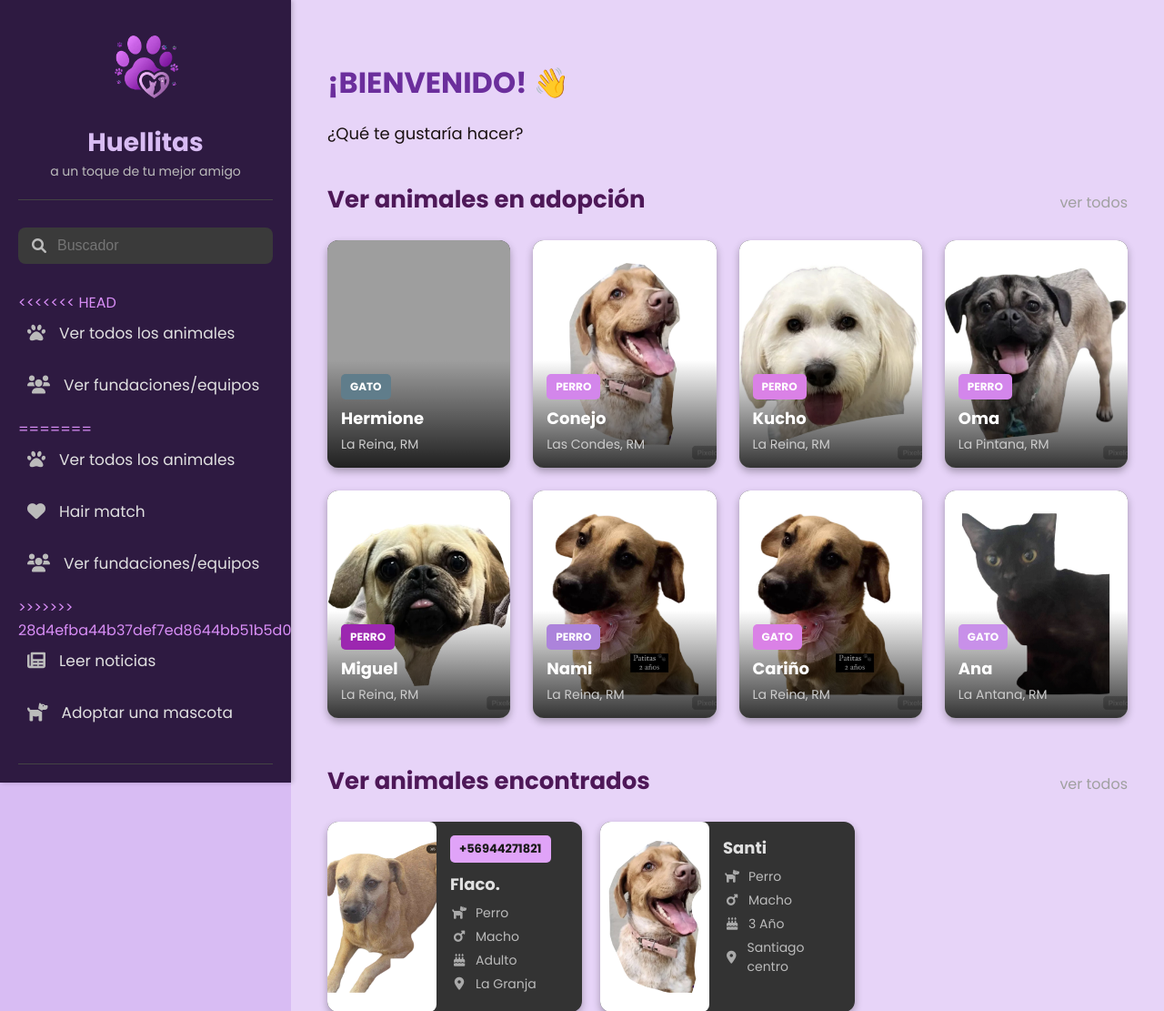
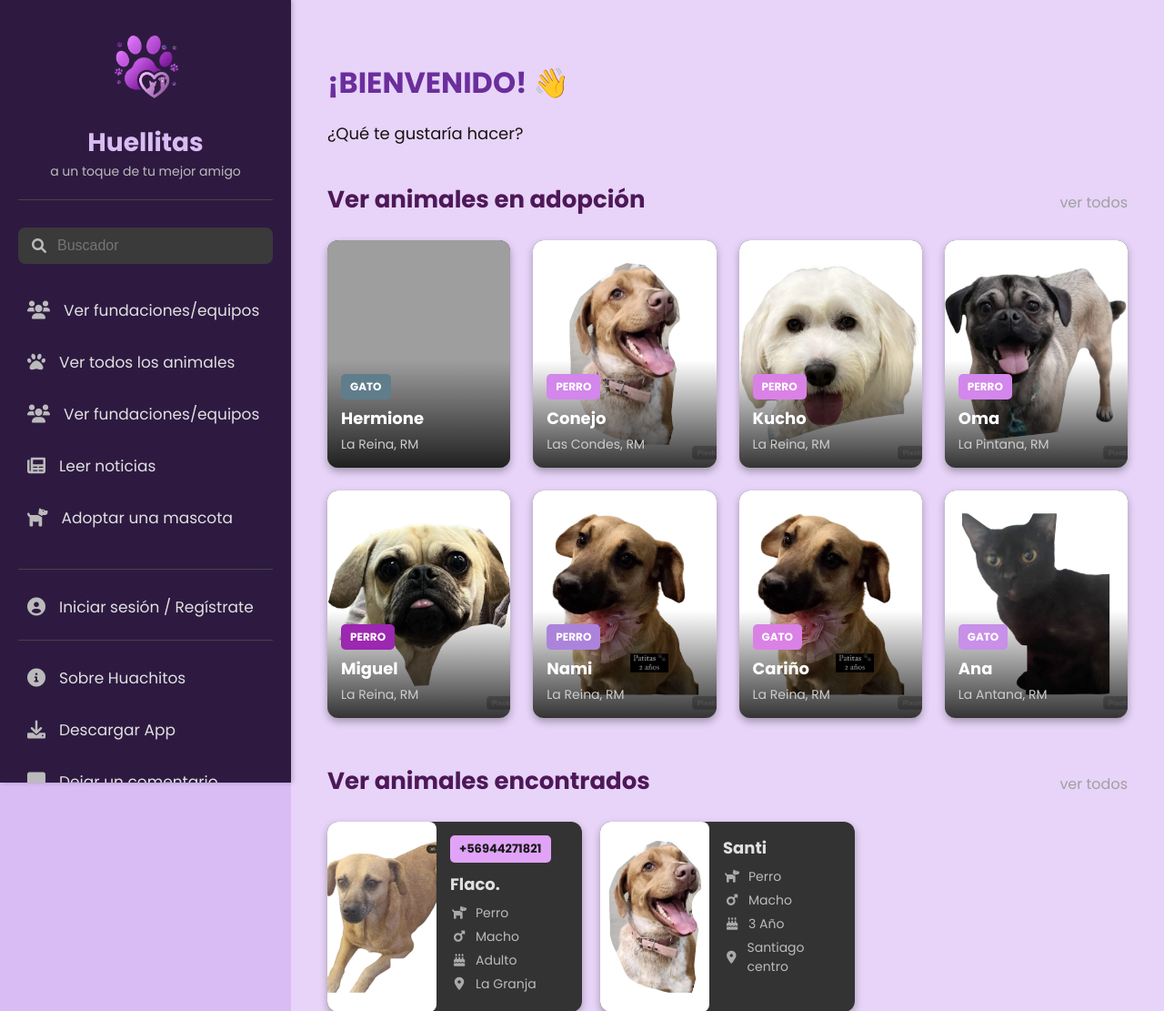
Before and after one commit to VictorCesun/ADOPCION, a Django app: page / in a window 1280 px wide. Shown: the top 1111 px of the page at 91% size. Run offline with Django 5.2, Linux system fonts and the light colour scheme; grey boxes are pictures that could not be loaded.

Commit message:
conflicto resuelto ahora si O SI

```diff
--- a/adopcion_perros/api/templates/adopcion_perros/base.html
+++ b/adopcion_perros/api/templates/adopcion_perros/base.html
@@ -27,14 +27,10 @@
 
         <nav class="main-nav">
             <ul>
-<<<<<<< HEAD
                 <li><a href="#"><i class="fas fa-paw"></i> Ver todos los animales</a></li>
                 <li><a href="{% url 'colaborador' %}"><i class="fas fa-users"></i> Ver fundaciones/equipos</a></li>
-=======
                 <li><a href="{% url 'catalogo' %}"><i class="fas fa-paw"></i> Ver todos los animales</a></li>
-                <li><a href="hairmatch.html"><i class="fas fa-heart"></i> Hair match</a></li>
                 <li><a href="{% url 'fundaciones' %}"><i class="fas fa-users"></i> Ver fundaciones/equipos</a></li>
->>>>>>> 28d4efba44b37def7ed8644bb51b5d09682c9fca
                 <li><a href="{% url 'noticias' %}"><i class="fas fa-newspaper"></i> Leer noticias</a></li>
                 <li><a href="{% url 'adoptar' %}"><i class="fas fa-dog"></i> Adoptar una mascota</a></li>
             </ul>
@@ -57,7 +53,6 @@
                 <li><a href="#info"><i class="fas fa-info-circle"></i> Sobre Huachitos</a></li>
                 <li><a href="#descarga"><i class="fas fa-download"></i> Descargar App</a></li>
                 <li><a href="#comentarios"><i class="fas fa-comment-alt"></i> Dejar un comentario</a></li>
-                <li><a href="#"><i class="fas fa-moon"></i> Cambiar tema</a></li>
             </ul>
         </div>
     </aside>
--- a/adopcion_perros/api/templates/adopcion_perros/index.html
+++ b/adopcion_perros/api/templates/adopcion_perros/index.html
@@ -24,17 +24,12 @@
             </div>
             <nav class="main-nav">
                 <ul>
-<<<<<<< HEAD
-                    <li><a href="catalogo.html"><i class="fas fa-paw"></i> Ver todos los animales</a></li>
                     <li><a href="colaboradores.html"><i class="fas fa-users"></i> Ver fundaciones/equipos</a></li>
-=======
                     <li><a href="{% url 'catalogo' %}"><i class="fas fa-paw"></i> Ver todos los animales</a></li>
-                    <li><a href="hairmatch.html"><i class="fas fa-heart"></i> Hair match</a></li>
                     <li><a href="{% url 'fundaciones' %}"><i class="fas fa-users"></i> Ver fundaciones/equipos</a></li>
->>>>>>> 28d4efba44b37def7ed8644bb51b5d09682c9fca
                     <li><a href="{% url 'noticias' %}"><i class="fas fa-newspaper"></i> Leer noticias</a></li>
                     <li><a href="{% url 'adoptar' %}"><i class="fas fa-dog"></i> Adoptar una mascota</a>
-</li>
+                </li>
                 </ul>
             </nav>
             <div class="divider"></div>
--- a/adopcion_perros/api/urls.py
+++ b/adopcion_perros/api/urls.py
@@ -1,6 +1,7 @@
 from django.urls import path, include
 from rest_framework.routers import DefaultRouter
 from . import views
+from .views import SolicitudAdopcionView
 from .views import (
     adopcion_formulario_view,
     SolicitudAdopcionView,
@@ -37,6 +38,8 @@ urlpatterns = [
     path('adoptar/', adopcion_formulario_view, name='adoptar'),
     path('catalogo/', views.catalogo_view, name='catalogo'),
     path('fundaciones/', views.fundaciones_view, name='fundaciones'),
+    path('api/adopciones/', SolicitudAdopcionView.as_view(), name='api_adopciones'),
+
 ]
 
 # Añade las rutas de los ViewSets del router
```
Also changed, not shown: adopcion_perros/db.sqlite3.
